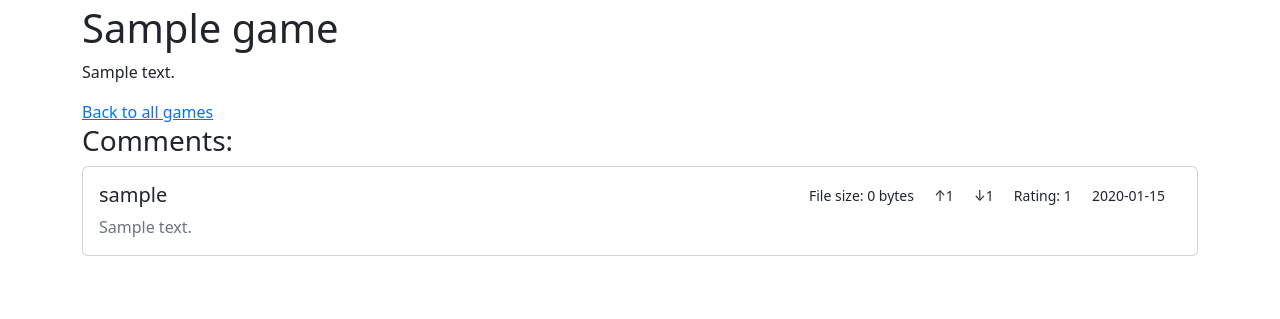
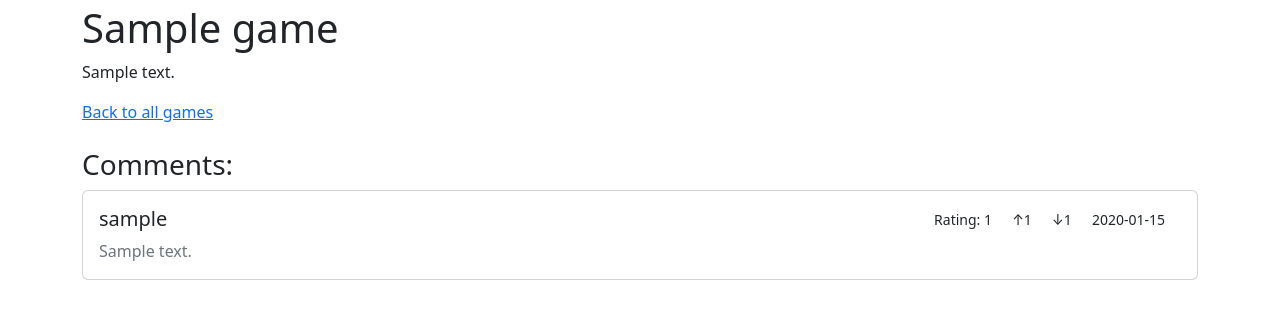
Before and after one commit to vabalass/IRL-games-archive, a Django app: a page that uses games_project/games/templates/games/detail.html in a window 1280 px wide. Shown: the part 56-375 px from the top of the page. Run offline with Django 5.2, Linux system fonts and the light colour scheme; tables that the repository leaves empty hold one stand-in row (values such as "Sample post"); parts of the project's set-up code (start-up, migrations or seed data) failed here and were passed over; some libraries are stand-ins or nearby versions.

Commit message:
implemented games comments using JSON

```diff
--- /dev/null
+++ b/games_project/feedback/templates/feedback/comments.html
@@ -0,0 +1,21 @@
+<h3 class="mt-4">Comments:</h3>
+<div id="comments-container"
+     data-url="{% url 'games:comments' pk=game.pk %}">
+  <div class="alert alert-light border">No comments</div>
+</div>
+<template id="comment-template">
+  <div class="card card-body mb-3">
+    <div class="d-flex justify-content-between align-items-center mb-2">
+      <h5 class="card-title mb-0">
+        <i class="bi bi-person-fill"></i> <span class="comment-author"></span>
+      </h5>
+      <div>
+        <small class="me-3">Rating: <span class="comment-rating"></span></small>
+        <small class="me-3">↑<span class="comment-upvotes"></span></small>
+        <small class="me-3">↓<span class="comment-downvotes"></span></small>
+        <small class="me-3 comment-date"></small>
+      </div>
+    </div>
+    <p class="card-text text-secondary comment-text"></p>
+  </div>
+</template>
--- a/games_project/games/templates/games/comments.html
+++ /dev/null
@@ -1,23 +0,0 @@
-<h3>Comments:</h3>
-{% for comment in comments %}
-  <div class="card card-body">
-    <div class="d-flex justify-content-between align-items-center mb-2">
-      <h5 class="card-title mb-0">
-        <i class="bi bi-person-fill"></i> {{ comment.author }}
-        {% if comment.parent %}<small>reply to: {{ comment.parent.author }}</small>{% endif %}
-      </h5>
-      <div>
-        {% if comment.attachment %}
-          <small class="me-3">File size: {{ game.attachment.size|filesizeformat }}</small>
-        {% endif %}
-        <small class="me-3">↑{{ comment.upvotes }}</small>
-        <small class="me-3">↓{{ comment.downvotes }}</small>
-        {% if comment.rating %}<small class="me-3">Rating: {{ comment.rating }}</small>{% endif %}
-        <small class="me-3">{{ comment.created|date:"Y-m-d" }}</small>
-      </div>
-    </div>
-    <p class="card-text text-secondary">{{ comment.text }}</p>
-  </div>
-{% empty %}
-  <div class="alert alert-light border">No comments yet.</div>
-{% endfor %}
--- a/games_project/games/templates/games/detail.html
+++ b/games_project/games/templates/games/detail.html
@@ -9,9 +9,5 @@
   <h1>{{ game.title }}</h1>
   <p>{{ game.description }}</p>
   <a href="{% url 'games:list' %}">Back to all games</a>
-  <div id="comments-container" data-url="{% url 'games:comments' game.pk %}">
-    <div class="spinner-border text-primary" role="status">
-      <span class="visually-hidden">Loading...</span>
-    </div>
-  </div>
+  {% include "feedback/comments.html" %}
 {% endblock content %}
--- a/games_project/games/templates/games/list.html
+++ b/games_project/games/templates/games/list.html
@@ -3,18 +3,14 @@
 {% load crispy_forms_tags %}
 
 {% block title %}
-
-
   {{ user.username }}
-
-
 {% endblock title %}
 {% block content %}
   <h1>All games</h1>
   <ul>
     {% for game in games %}
       <li>
-            <a href="{% url 'games:detail' game.slug %}">{{ game.title }}</a>
+        <a href="{% url 'games:detail' game.slug %}">{{ game.title }} ({{ game.comments.count }})</a>
       </li>
     {% empty %}
       <li>No games available yet.</li>
--- a/games_project/games/urls.py
+++ b/games_project/games/urls.py
@@ -1,13 +1,13 @@
 from django.urls import path
 
-from .views import CommentsView
 from .views import GameDetailsView
 from .views import GameListView
+from .views import comments_json_view
 
 app_name = "games"
 
 urlpatterns = [
     path("", view=GameListView.as_view(), name="list"),
     path("<slug:slug>/", view=GameDetailsView.as_view(), name="detail"),
-    path("<int:pk>/comments/", view=CommentsView.as_view(), name="comments"),
+    path("<int:pk>/comments/", view=comments_json_view, name="comments"),
 ]
--- a/games_project/games/views.py
+++ b/games_project/games/views.py
@@ -1,3 +1,6 @@
+from django.db.models import F
+from django.db.models.functions import TruncDate
+from django.http import JsonResponse
 from django.views.generic import DetailView
 from django.views.generic import ListView
 
@@ -18,10 +21,11 @@ class GameDetailsView(DetailView):
     context_object_name = "game"
 
 
-class CommentsView(ListView):
-    model = Comment
-    template_name = "games/comments.html"
-    context_object_name = "comments"
+def comments_json_view(request, pk):
+    data = list(
+        Comment.objects.filter(game__pk=pk)
+        .annotate(author_name=F("author__username"), date=TruncDate("created"))
+        .values()
+    )
 
-    def get_queryset(self):
-        return Comment.objects.filter(game__pk=self.kwargs["pk"])
+    return JsonResponse(data, safe=False)
```
Also changed, not shown: games_project/static/js/project.js (+31 -7 lines). Lines whose indentation alone changed are shown as unchanged.
